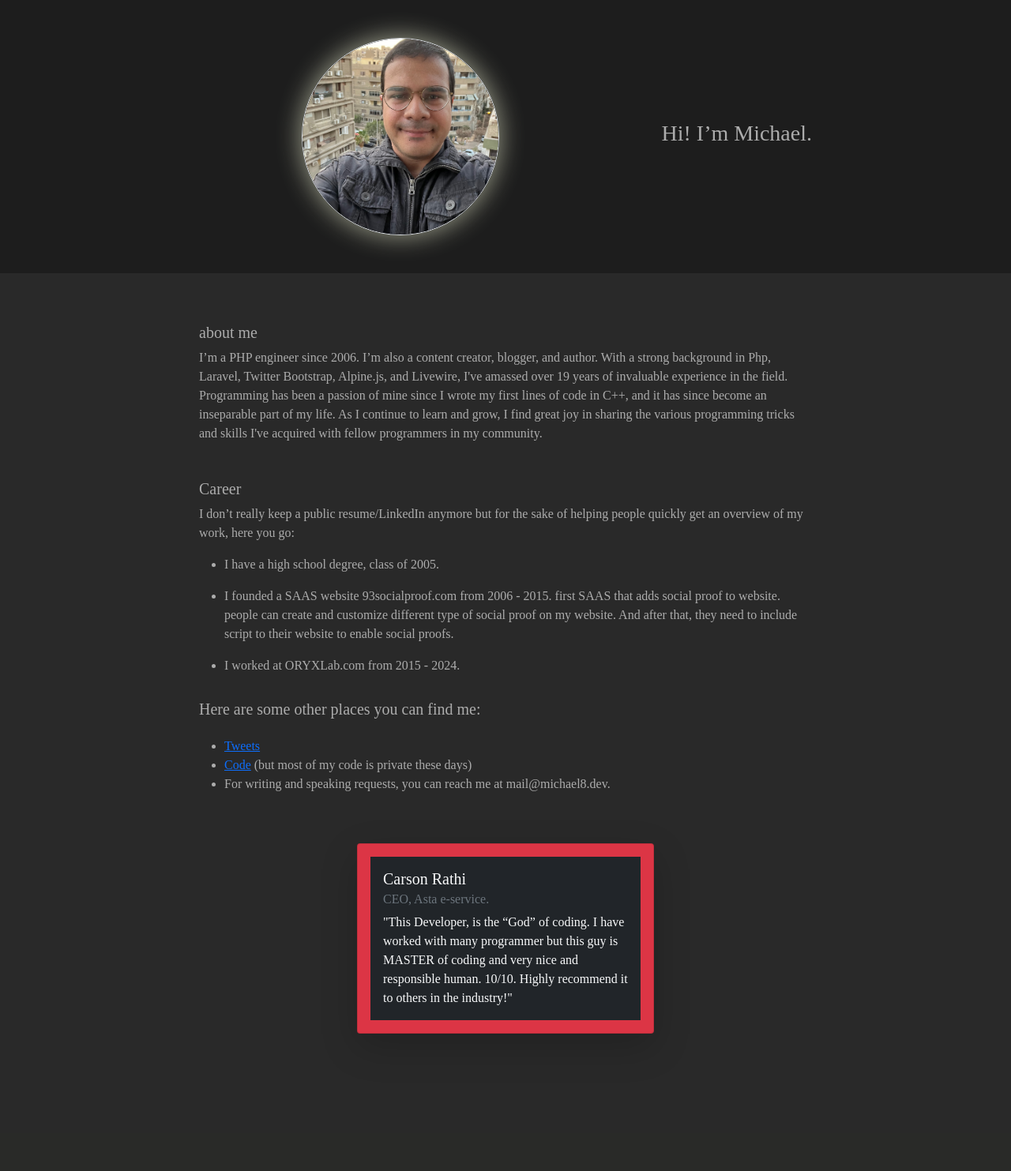
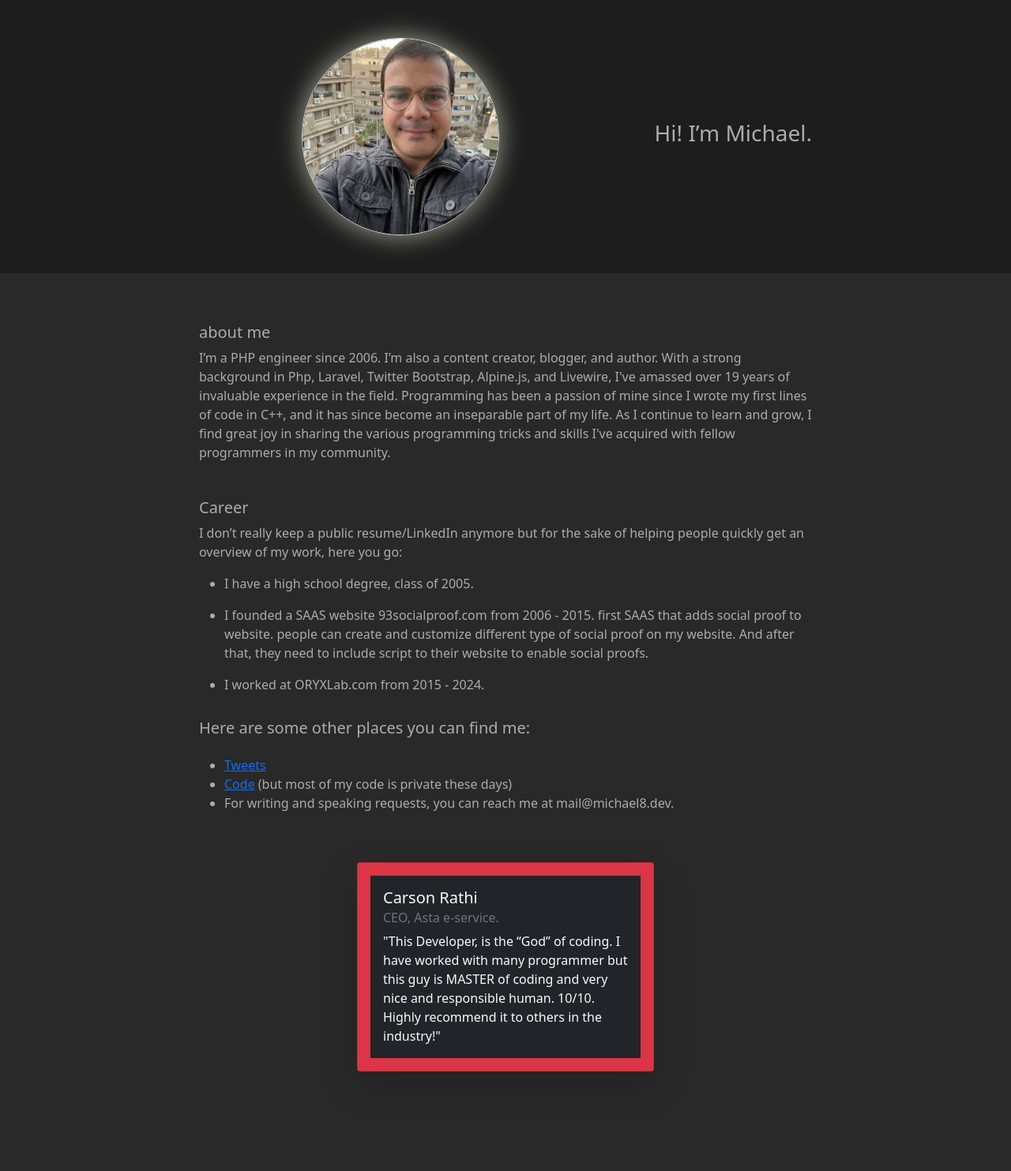
Before and after one commit to michael8e/Digital-Ocean-Automation, a PHP site: page / in a window 1280 px wide. Shown: the whole page at 79% size. Before the commit the page ends 1309 px from the top, so only its background shows below. Run offline with PHP 8.4, Linux system fonts and the light colour scheme.

Commit message:
Update style.css

```diff
--- a/style.css
+++ b/style.css
@@ -1,6 +1,4 @@
-* {
-    font-family: "sans-serif";
-}
+*
 body {
     background-color: rgb(41, 41, 41);
     color: rgb(172, 172, 172);
```
